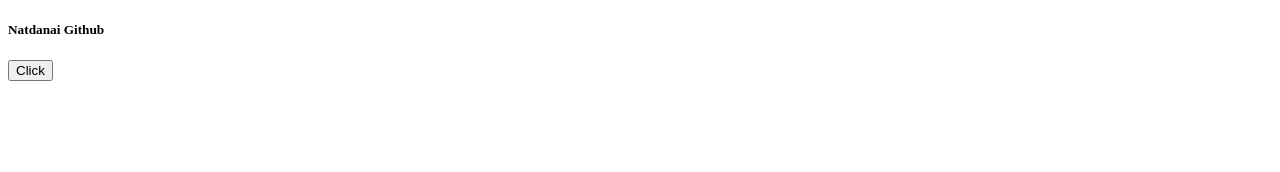
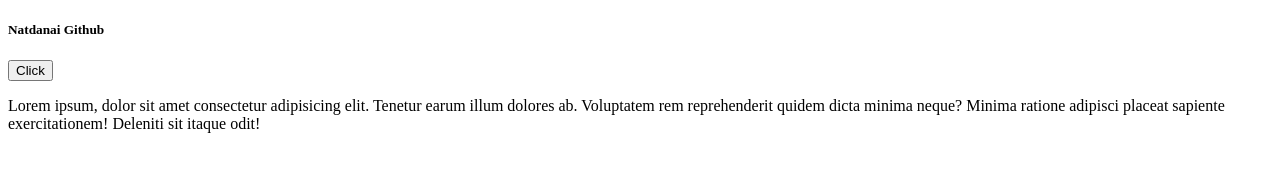
Before and after one commit to duques19/github-desktop-project, a plain HTML site: page index.html in a window 1280 px wide. Drawn offline with Linux system fonts and the light colour scheme.

Commit message:
Add info
add lorem

```diff
--- a/index.html
+++ b/index.html
@@ -9,5 +9,6 @@
 <body>
     <h5>Natdanai Github</h5>
     <button>Click</button>
+    <p>Lorem ipsum, dolor sit amet consectetur adipisicing elit. Tenetur earum illum dolores ab. Voluptatem rem reprehenderit quidem dicta minima neque? Minima ratione adipisci placeat sapiente exercitationem! Deleniti sit itaque odit!</p>
 </body>
 </html>
```
